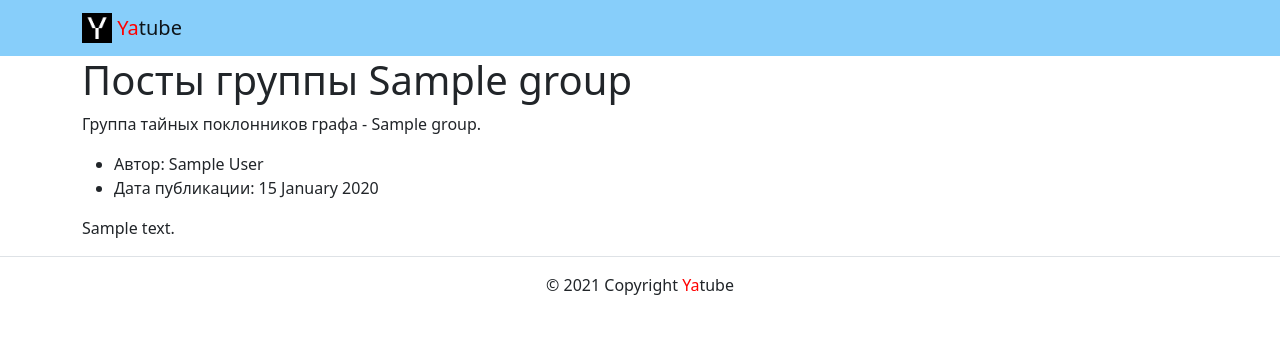
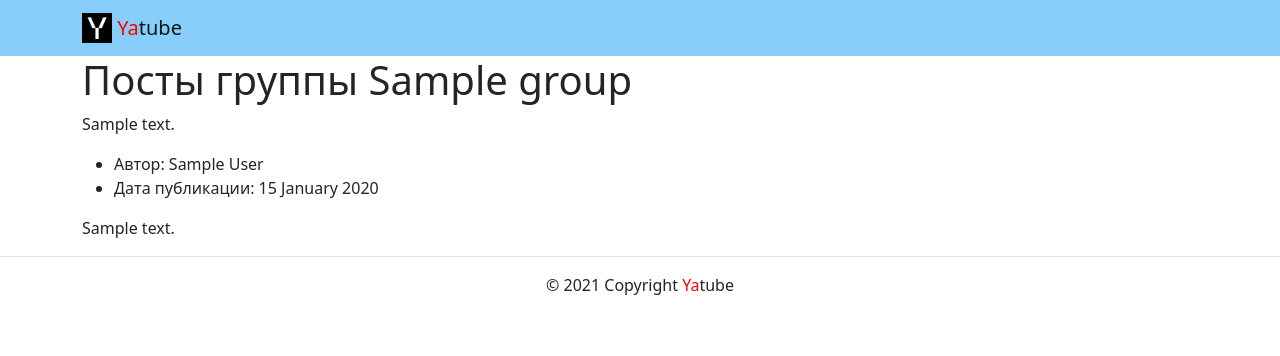
Before and after one commit to KuchishkinM/hw02_community, a Django app: a page that uses yatube/templates/base.html in a window 1280 px wide. Shown: the top 356 px of the page. Run offline with Django 3.2, Linux system fonts and the light colour scheme; tables that the repository leaves empty hold one stand-in row (values such as "Sample post"); some libraries are stand-ins or nearby versions.

Commit message:
Homework Django for fifth review.

```diff
--- a/yatube/posts/views.py
+++ b/yatube/posts/views.py
@@ -26,7 +26,7 @@ def group_posts(request: HttpRequest, slug) -> HttpResponse:
     context = {
         'title': title,
         'text_h1': f'Посты группы {group.title}',
-        'text_p': f'Группа тайных поклонников графа - {group.title}.',
+        'text_p': group.description,
         'group': group,
         'posts': posts,
     }
--- a/yatube/templates/posts/index.html
+++ b/yatube/templates/posts/index.html
@@ -9,12 +9,12 @@
   <h1>{{ text_h1 }}</h1>
   {% for post in posts %}
     {% include 'posts/post.html' %}
-  {% if post.group %}
+    {% if post.group %}
     <a href="{% url 'posts:group_list' post.group.slug %}" >
       Все записи группы.
     </a>
-  {% endif %}
-  {% if not forloop.last %}<hr>{% endif %}
+    {% endif %}
+    {% if not forloop.last %}<hr>{% endif %}
   {% endfor %}
 </div>
 {% endblock %}
```
